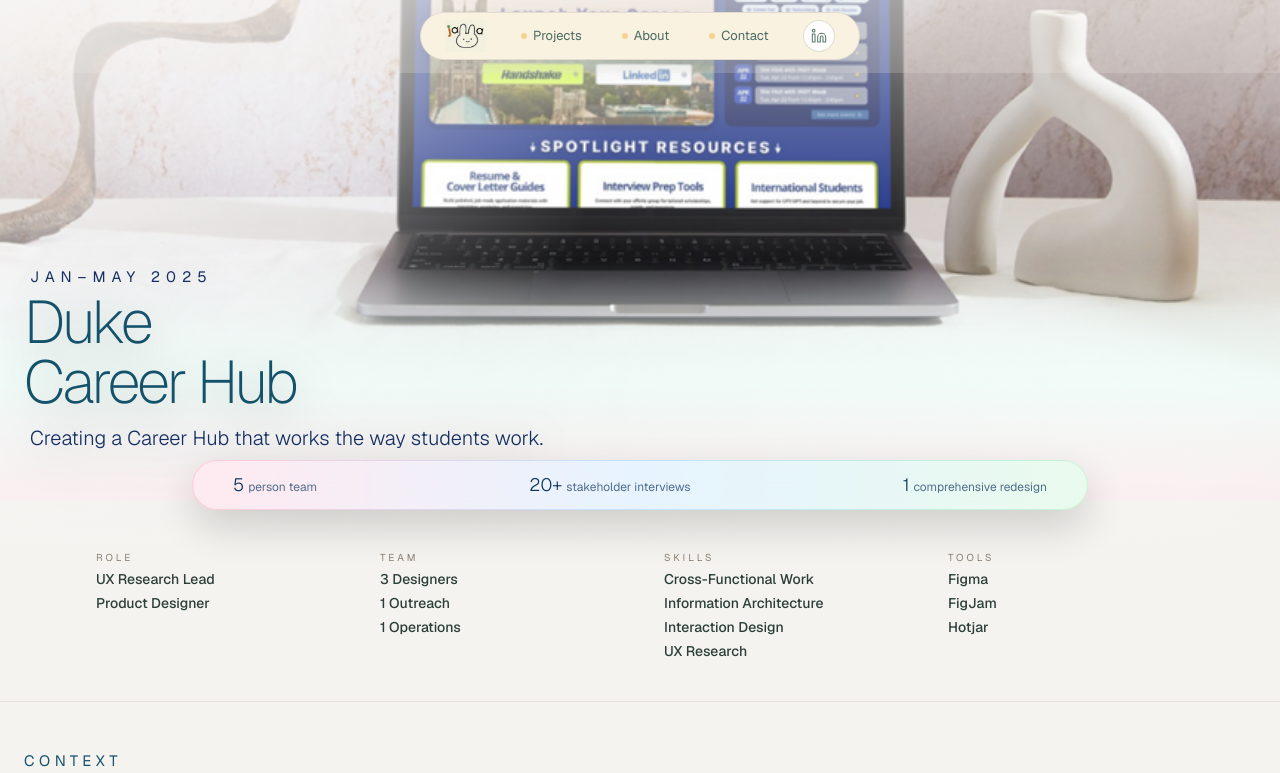
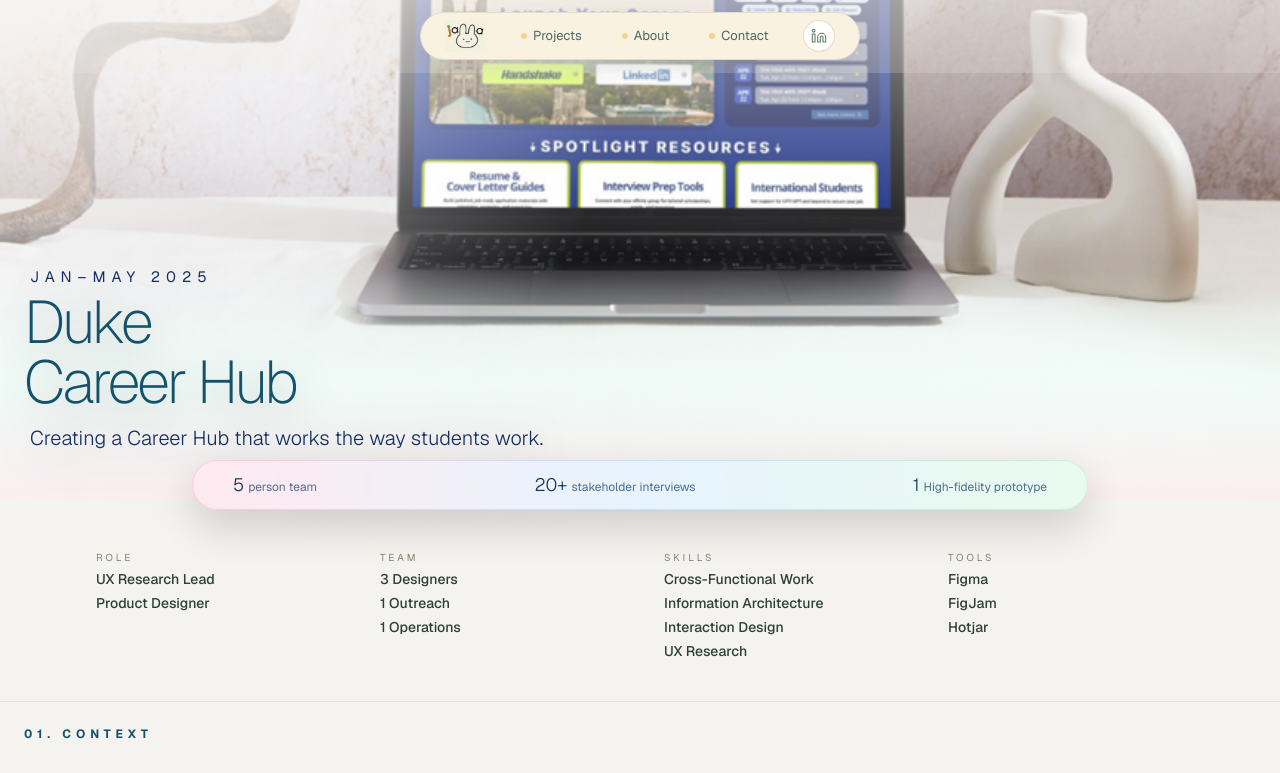
Before and after one commit to jannawaanng/portfolio, a Next.js app: page /projects/duke-career-hub in a window 1280 px wide. Shown: the top 773 px of the page. Built offline with nearby package versions, Linux system fonts and the light colour scheme.

Commit message:
career-hub top bar text updated

```diff
--- a/app/projects/duke-career-hub/page.tsx
+++ b/app/projects/duke-career-hub/page.tsx
@@ -75,7 +75,7 @@ export default function DukeCareerHubPage() {
 
             <div className="flex items-baseline gap-1 text-xs">
               <span className="text-lg font-light">1</span>
-              <span className="opacity-70">comprehensive redesign</span>
+              <span className="opacity-70">High-fidelity prototype</span>
             </div>
           </div>
         </div>
@@ -147,9 +147,7 @@ export default function DukeCareerHubPage() {
    {/* CONTEXT + DESIGN PROBLEM + BUNNY ICONS */}
 <section>
   <div className="px-6 py-6">
-  <p className="text-[15px] uppercase tracking-[0.3em] text-[#14526b] my-6">
-          Context
-        </p>
+  <h3 className="text-xs tracking-[0.4em] uppercase text-[#14526b] font-bold mb-6">01. Context</h3>
     <div className="mb-20">
       {/* LEFT: problem narrative */}
       <h2 className="text-4xl font-extralight text-[#2C3E3A] mb-4 my-6 leading-tight">
```
